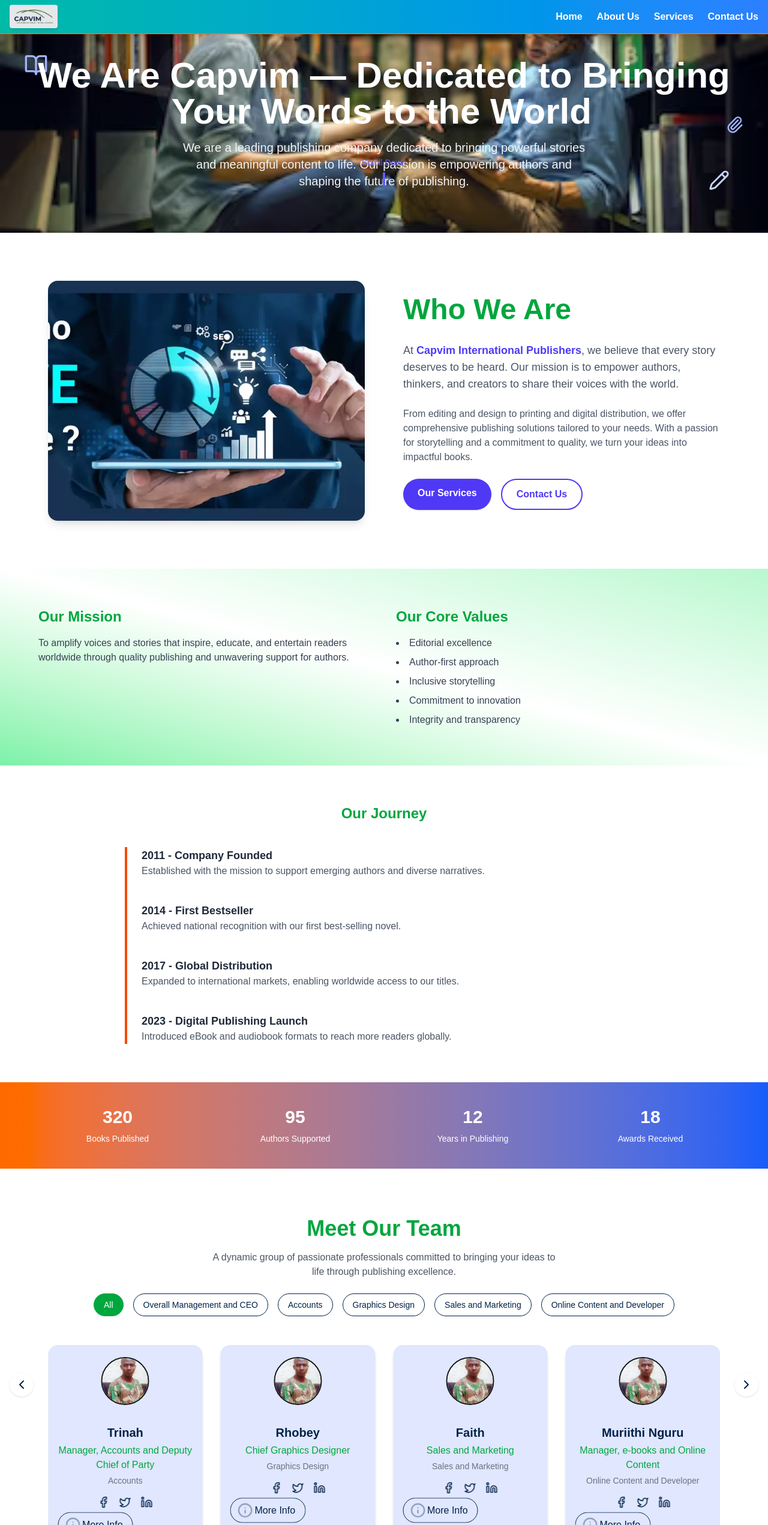
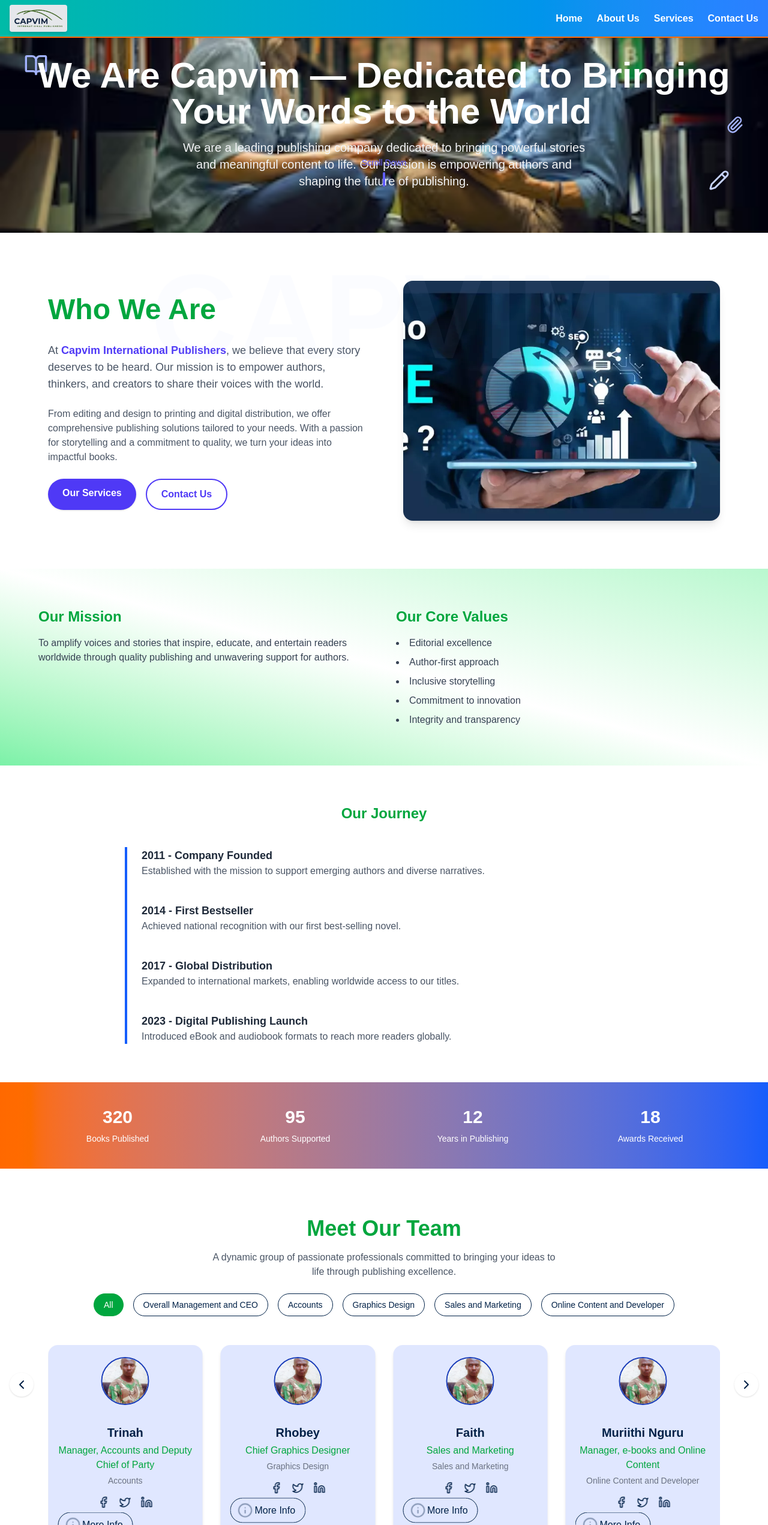
Before and after one commit to Seifuddin/capvim, a Next.js app: page /about in a window 1280 px wide. Shown: the top 2542 px of the page at 60% size. Built offline with nearby package versions, Linux system fonts and the light colour scheme.

Commit message:
reverted HEAD commit

```diff
--- a/src/components/Navbar.js
+++ b/src/components/Navbar.js
@@ -24,7 +24,7 @@
               <img
           src="/images/Capvim IP.png"
           alt="Publishing Team"
-          className="w-20 rounded-sm bg-gray-200 shadow-md p-2"
+          className="w-24 rounded-sm bg-gray-200 shadow-md p-2"
         />
             </motion.div>
           </div>
--- a/src/components/SubaboutUs.js
+++ b/src/components/SubaboutUs.js
@@ -41,7 +41,7 @@
       {/* Timeline */}
       <div className="py-16 px-4 max-w-4xl mx-auto">
         <h3 className="text-2xl font-bold text-center mb-10 text-green-600">Our Journey</h3>
-        <div className="relative border-l-4 border-orange-600 pl-6 space-y-10">
+        <div className="relative border-l-4 border-blue-600 pl-6 space-y-10">
           <div>
             <h4 className="text-lg font-semibold">2011 - Company Founded</h4>
             <p className="text-gray-600">Established with the mission to support emerging authors and diverse narratives.</p>
--- a/src/components/Team.js
+++ b/src/components/Team.js
@@ -154,7 +154,7 @@
               className="bg-indigo-100 pt-5 rounded-2xl shadow-md overflow-hidden text-center cursor-pointer hover:shadow-xl"
               onClick={() => openModal(member)}
             >
-              <div className="relative w-20 h-20 mx-auto mb-4 rounded-full overflow-hidden border-2">
+              <div className="relative w-20 h-20 mx-auto mb-4 rounded-full overflow-hidden border-2 border-blue-800">
                 <Image
                   src={member.image}
                   alt={member.name}
--- a/src/components/Who.js
+++ b/src/components/Who.js
@@ -4,25 +4,8 @@
 
 export default function Who() {
   return (
-    <section className=" bg-white text-gray-800 py-20 px-6 lg:px-20 overflow-hidden overflow-x-hidden">
+    <section className="relative bg-white text-gray-800 py-20 px-6 lg:px-20 overflow-hidden overflow-x-hidden">
       <div className="max-w-7xl mx-auto grid md:grid-cols-2 gap-16 items-center">
-
-        {/* Image Section */}
-        <motion.div
-          initial={{ opacity: 0, x: 50 }}
-          animate={{ opacity: 1, x: 0 }}
-          transition={{ duration: 1 }}
-          className="relative w-full h-[250px] md:h-[400px] lg:h-[400px]"
-        >
-          <Image
-            src="/images/Who-We-Are-Polaris-Market-Research.webp"
-            alt="Publishing Team"
-            layout="fill"
-            objectFit="cover"
-            className="rounded-2xl shadow-lg"
-          />
-        </motion.div>
-
         {/* Text Section */}
         <motion.div
           initial={{ opacity: 0, x: -50 }}
@@ -55,7 +38,21 @@
           </div>
         </motion.div>
 
-
+        {/* Image Section */}
+        <motion.div
+          initial={{ opacity: 0, x: 50 }}
+          animate={{ opacity: 1, x: 0 }}
+          transition={{ duration: 1 }}
+          className="relative w-full h-[250px] md:h-[400px] lg:h-[400px]"
+        >
+          <Image
+            src="/images/Who-We-Are-Polaris-Market-Research.webp"
+            alt="Publishing Team"
+            layout="fill"
+            objectFit="cover"
+            className="rounded-2xl shadow-lg"
+          />
+        </motion.div>
       </div>
 
       {/* Background Text */}
```
Also changed, not shown: public/images/ai-generated-analyze-the-impact-of-climate-change-on-the-absolute-green-tree-nature-background-considering-its-effects-on-both-plant-life-and-the-migratory-patterns-of-colorful-birds-photo.jpg (deleted).
